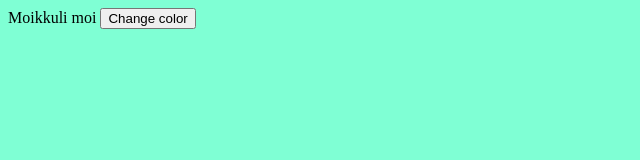
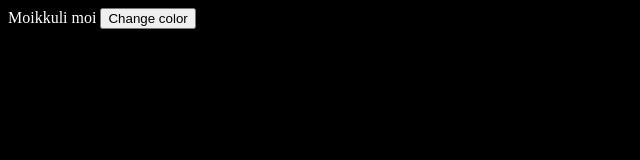
Before and after one commit to Rikhardson/Web-tekniikat-testi, a plain HTML site: page index.html in a window 1280 px wide. Both pictures are taken after a click on the button "Change color". Shown: the whole page, without its empty margins (0-640 px from the left). Drawn offline with Linux system fonts and the light colour scheme.

Commit message:
Javascript code and css updated

```diff
--- a/code.js
+++ b/code.js
@@ -1,7 +1,7 @@
 function changeColor(){
-    let elems = document.querySelectorAll("ul:first-child li");
+    let elems = document.querySelectorAll("body");
 
-    for (constelem of elems) {
+    for (const elem of elems) {
         elem.classList.toggle("colored");
     }
 }
--- a/style.css
+++ b/style.css
@@ -1,3 +1,8 @@
 body{
     background-color: aquamarine;
 }
+
+.colored{
+    background-color: black;
+    color: white;
+}
```
